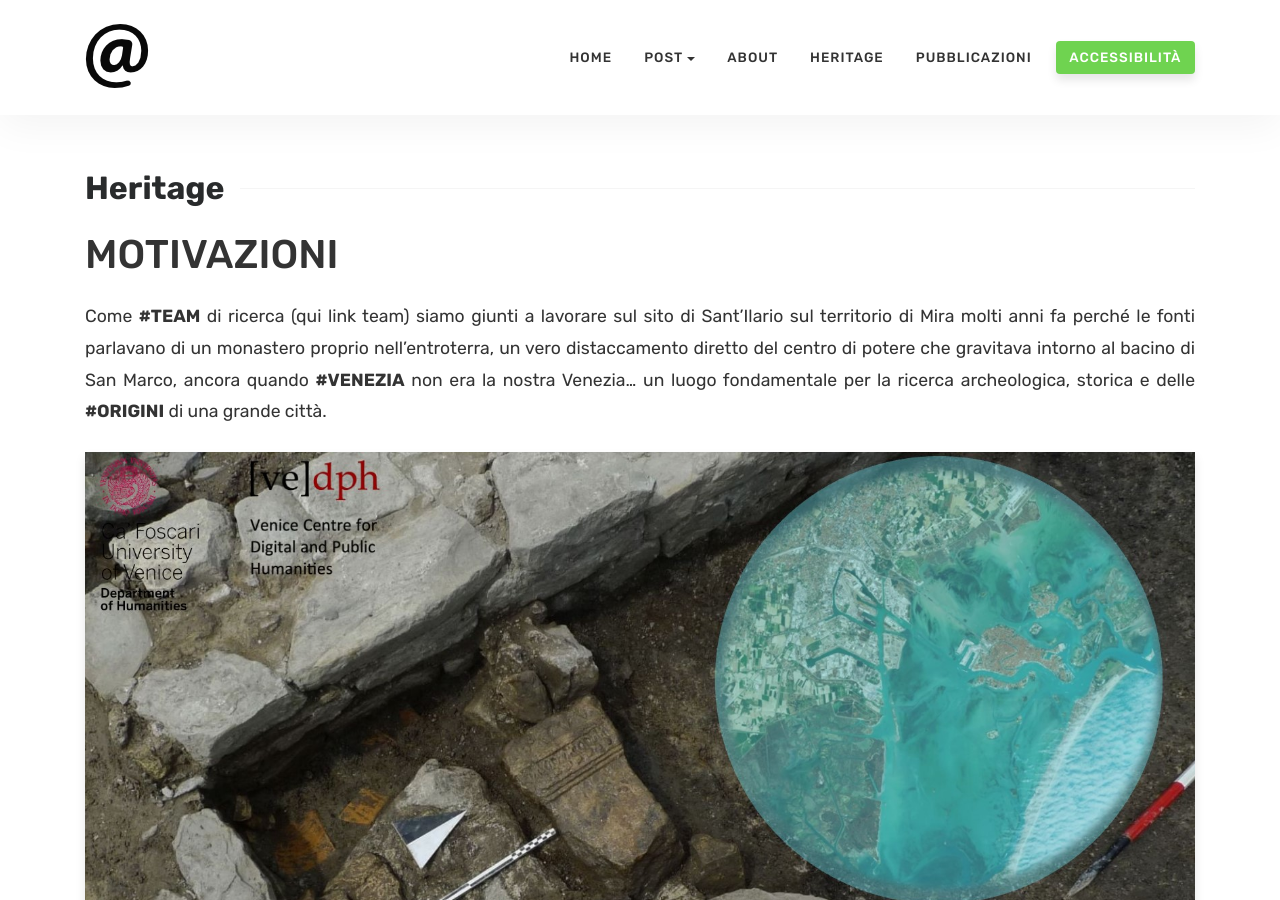
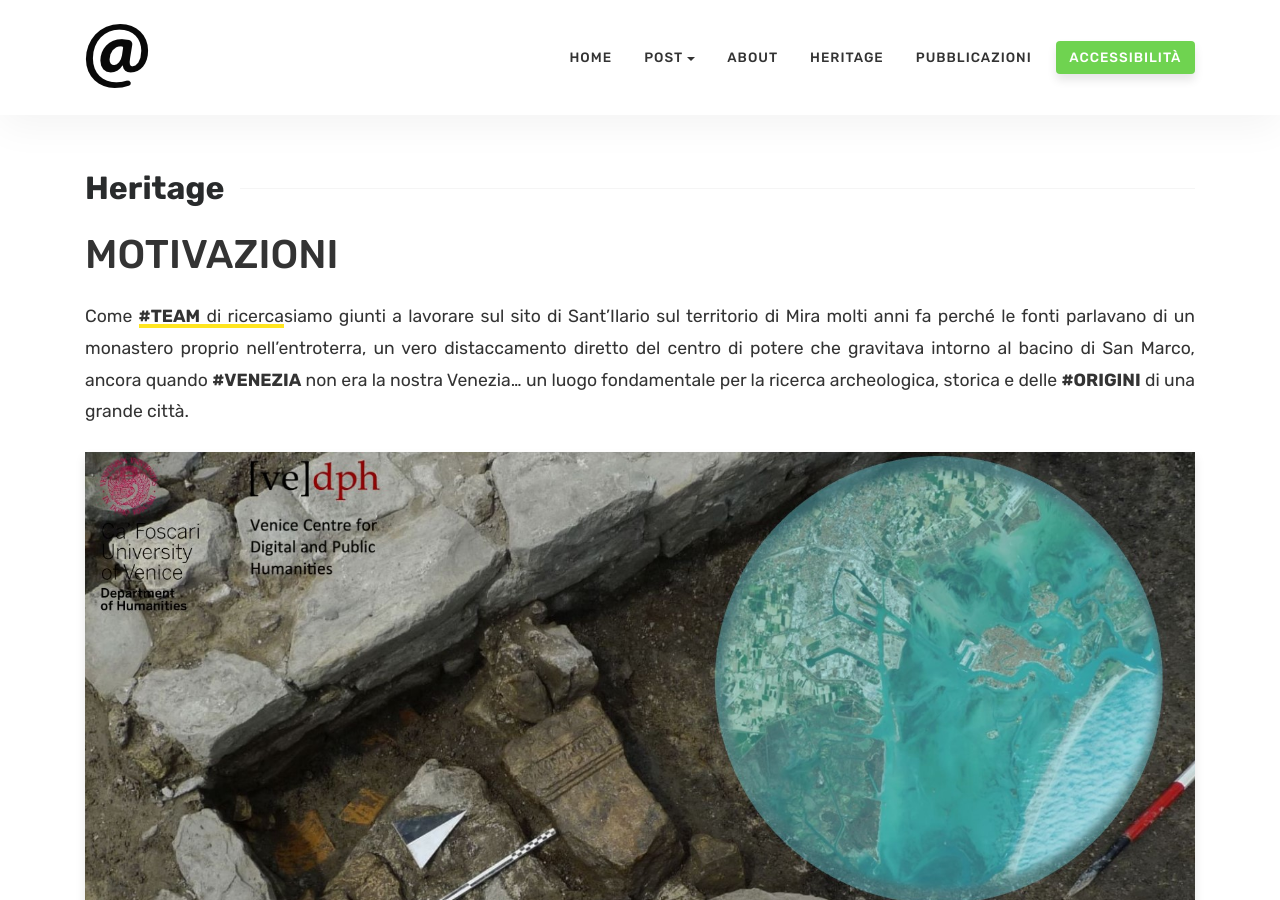
Before and after one commit to valrem93/SantIlarioeilBrenta_test, a Jekyll site: the page built from docs/heritage.md, in a window 1280 px wide and 900 px high. Built offline with Jekyll 4.4.1, drawn with Linux system fonts in a browser that asks for light colours; comment, search, counter and statistics services are not loaded.

Commit message:
Update heritage.md

```diff
--- a/docs/heritage.md
+++ b/docs/heritage.md
@@ -8,7 +8,7 @@ comments: true
 MOTIVAZIONI
 ===========
 
-Come **\#TEAM** di ricerca (qui link team) siamo giunti a lavorare sul sito di Sant'Ilario sul territorio di Mira molti anni fa perché le fonti parlavano di un monastero proprio nell’entroterra, un vero distaccamento diretto del centro di potere che gravitava intorno al bacino di San Marco, ancora quando **\#VENEZIA** non era la nostra Venezia… un luogo fondamentale per la ricerca archeologica, storica e delle **\#ORIGINI** di una grande città.
+Come [**\#TEAM** di ricerca](http://www.rmoa.unina.it/3166/1/474-1647-2-PB.pdf/)siamo giunti a lavorare sul sito di Sant'Ilario sul territorio di Mira molti anni fa perché le fonti parlavano di un monastero proprio nell’entroterra, un vero distaccamento diretto del centro di potere che gravitava intorno al bacino di San Marco, ancora quando **\#VENEZIA** non era la nostra Venezia… un luogo fondamentale per la ricerca archeologica, storica e delle **\#ORIGINI** di una grande città.
 {: style="text-align: justify"}
 
 ![jekyll template mediumish]({{site.baseurl}}/assets/images/heritage.jpg)
```
